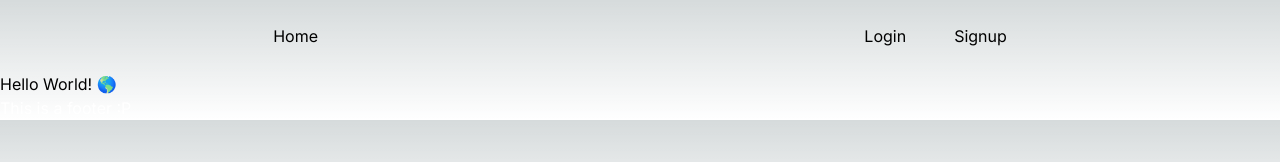
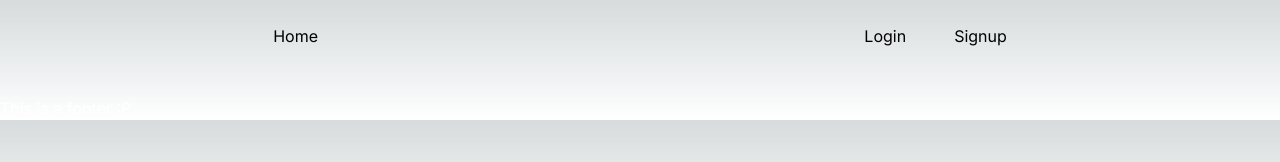
Before and after one commit to LucioFurnari/Blog-Client, a Next.js app: page /submit in a window 1280 px wide. Shown: the top 162 px of the page. Built offline with nearby package versions, Linux system fonts and the light colour scheme; no server answers.

Commit message:
Add tiptap form

```diff
--- a/src/app/submit/page.tsx
+++ b/src/app/submit/page.tsx
@@ -2,16 +2,29 @@
 
 import { useEditor, EditorContent } from "@tiptap/react"
 import StarterKit from "@tiptap/starter-kit"
+import { useState } from "react";
 
 export default function Tiptap () {
+  const [editorContent, setEditorContent] = useState('')
   const editor = useEditor({
     extensions: [
-      StarterKit,
+      StarterKit.configure({
+        heading: {
+          levels: [1, 2, 3],
+        }
+      }),
     ],
-    content: '<p>Hello World! 🌎️</p>',
+    content: '',
+    onUpdate({ editor }) {
+      setEditorContent(editor.getText());
+      console.log(editor.getJSON());
+    }
   });
 
   return (
+    <>
     <EditorContent editor={editor} />
+    <p>{editorContent}</p>
+    </>
   )
 }
```
